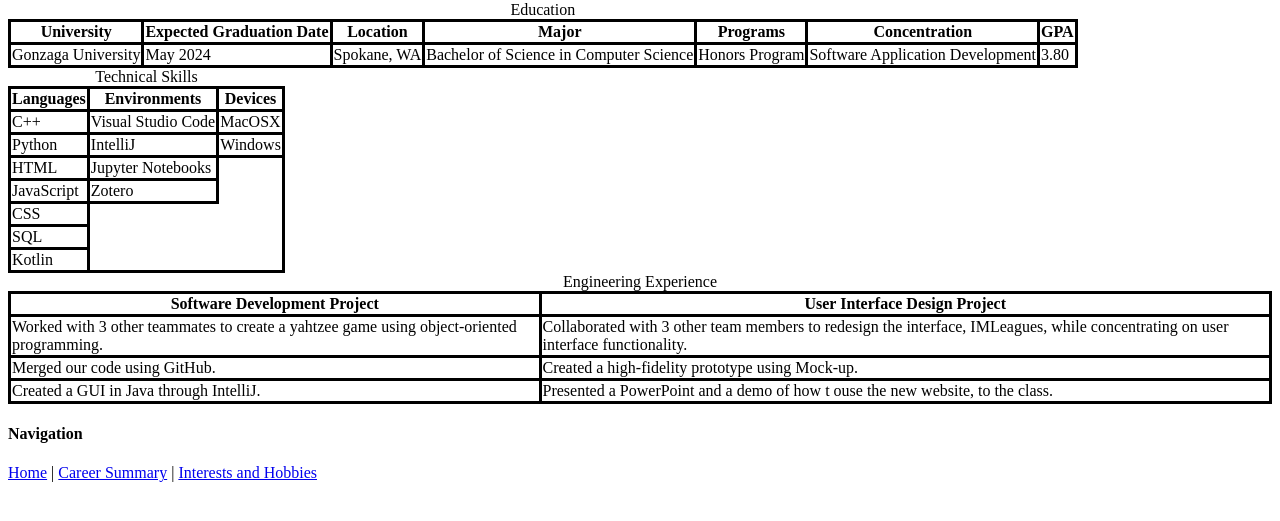
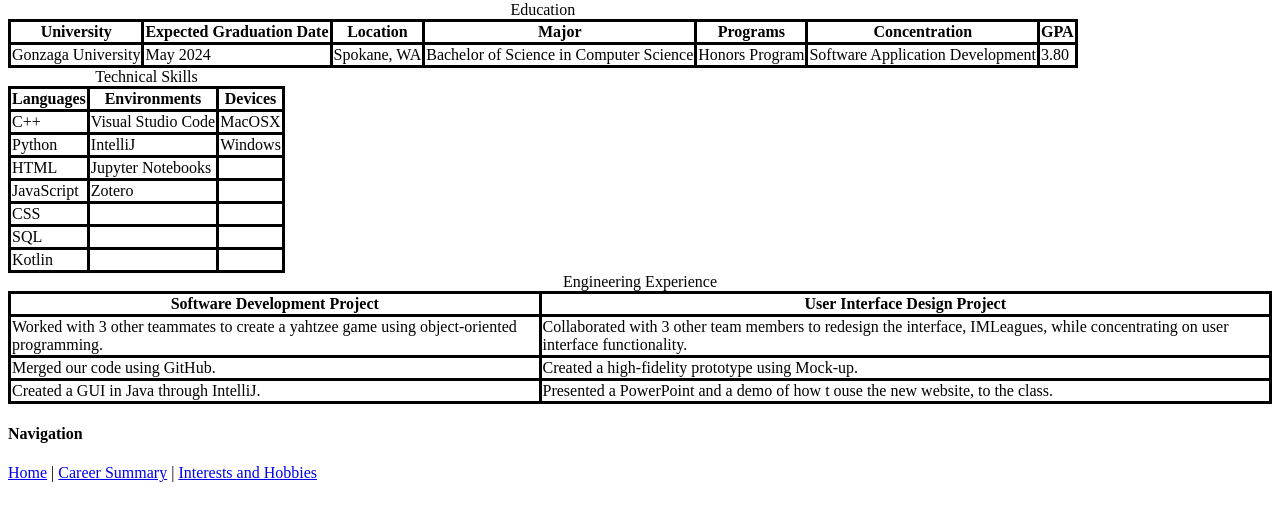
Before and after one commit to katieimhof/HW2, a plain HTML site: page docs/education.html in a window 1280 px wide. Shown: the part 79-600 px from the top of the page. Drawn offline with Linux system fonts and the light colour scheme.

Commit message:
More changes

```diff
--- a/docs/education.html
+++ b/docs/education.html
@@ -7,7 +7,7 @@
 <!DOCTYPE html>
 <html>
 <head>
-    <title>Page Title</title>
+    <title>Katie Imhof's CV</title>
 
     <link rel="icon" href="favicon.ico">
 
@@ -136,20 +136,38 @@
             <td>
                 Zotero
             </td>
+            <td>
+
+            </td>
         </tr>
         <tr>
             <td>
                 CSS
+            </td>
+            <td>
+
+            </td>
+            <td>
+
             </td>
         </tr>
         <tr>
             <td>
                 SQL
             </td>
+            <td>
+
+            </td>
+            <td>
+
+            </td>
         </tr>
         <tr>
             <td>
                 Kotlin
+            </td>
+            <td>
+
             </td>
         </tr>
     </tbody>
```
Also changed, not shown: docs/hobbies.html (+1 -1 lines), docs/index.html (+1 -1 lines), docs/summary.html (+1 -1 lines).
